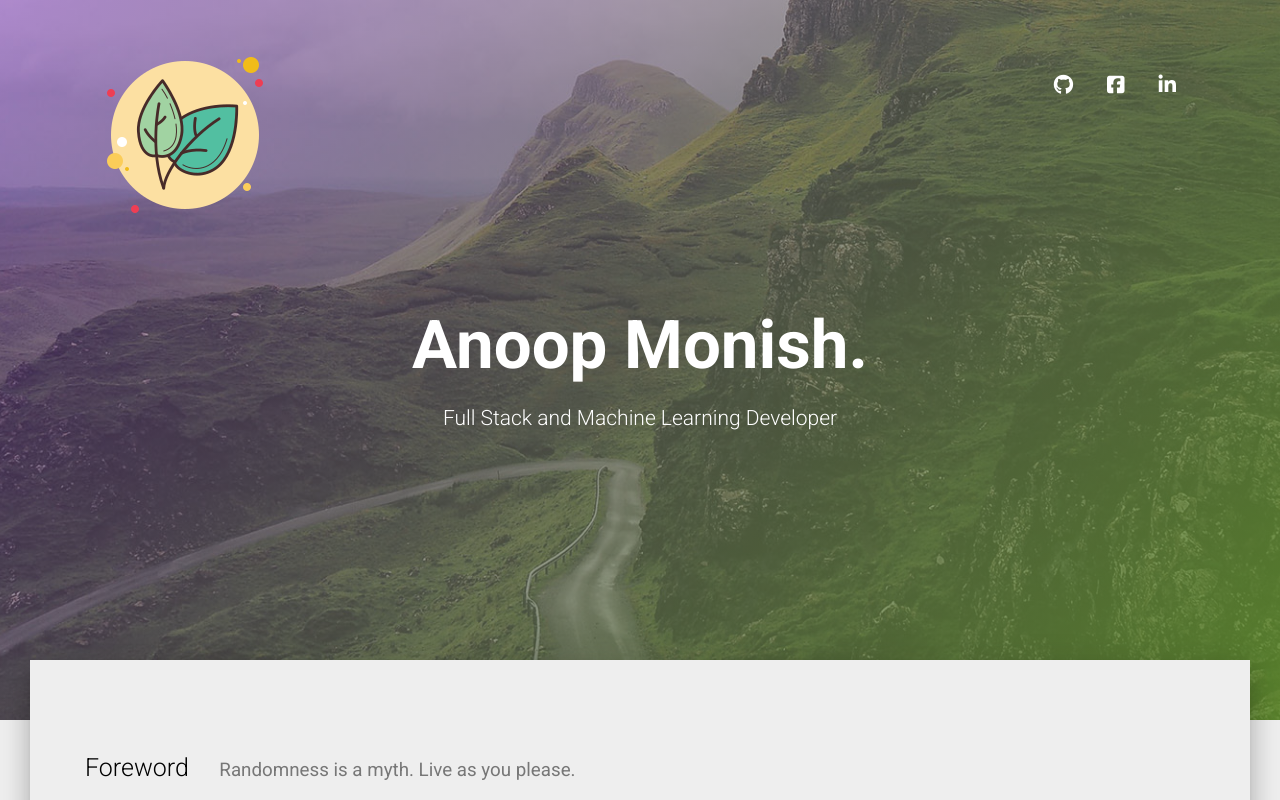
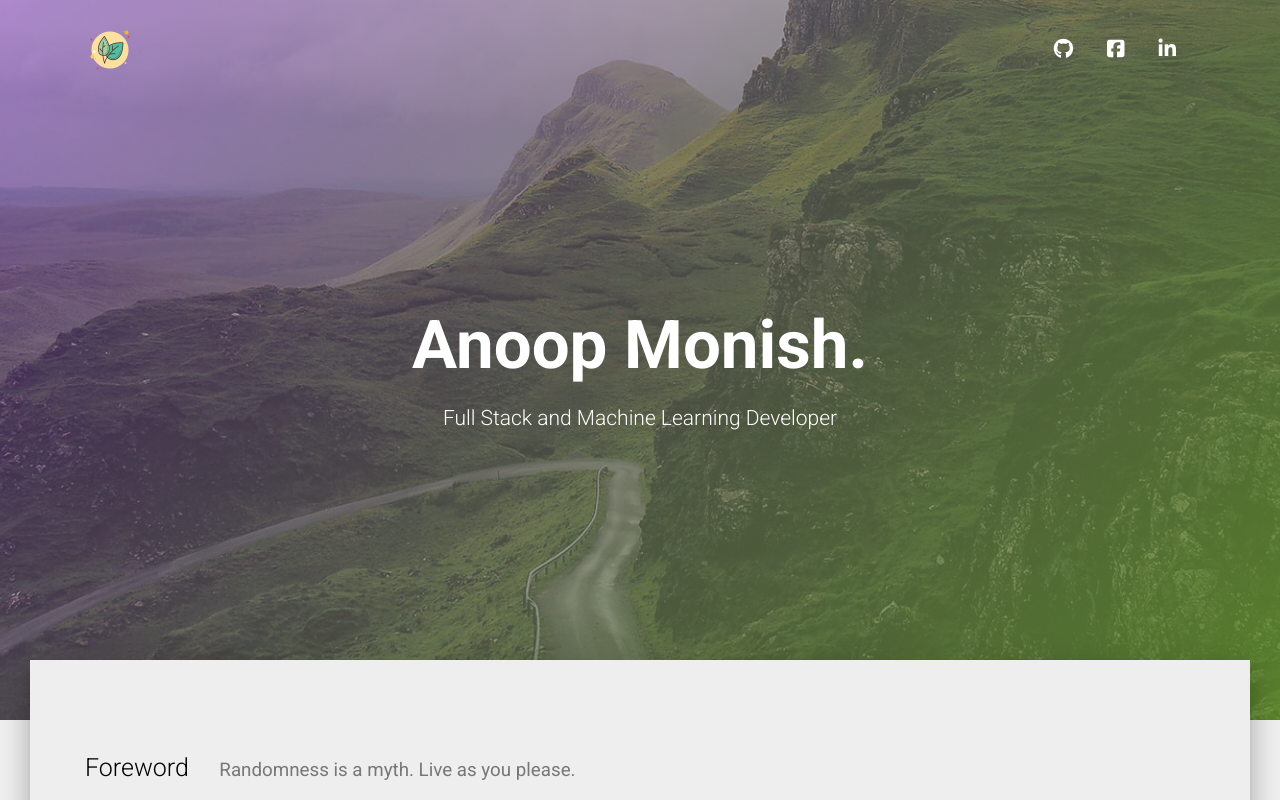
Before and after one commit to anoopmonish/anoopmonish.github.io, a website: page index.html in a window 1280 px wide. Shown: the top 800 px of the page. Drawn offline with Linux system fonts and the light colour scheme.

Commit message:
Icon adjusted

```diff
--- a/index.html
+++ b/index.html
@@ -34,7 +34,7 @@ The above copyright notice and this permission notice shall be included in all c
   <nav class="navbar navbar-transparent navbar-color-on-scroll fixed-top navbar-expand-lg" color-on-scroll="100" id="sectionsNav">
     <div class="container">
       <div class="navbar-translate">
-        <a class="navbar-brand" href="#"> <img src="./assets/img/natural-food.png"></img> </a>
+        <a class="navbar-brand" href="#" style="padding-top:0px"> <img src="./assets/img/natural-food.png" style="width:50px"></img> </a>
         <button class="navbar-toggler" type="button" data-toggle="collapse" aria-expanded="false" aria-label="Toggle navigation">
           <span class="sr-only">Toggle navigation</span>
           <span class="navbar-toggler-icon"></span>
```
